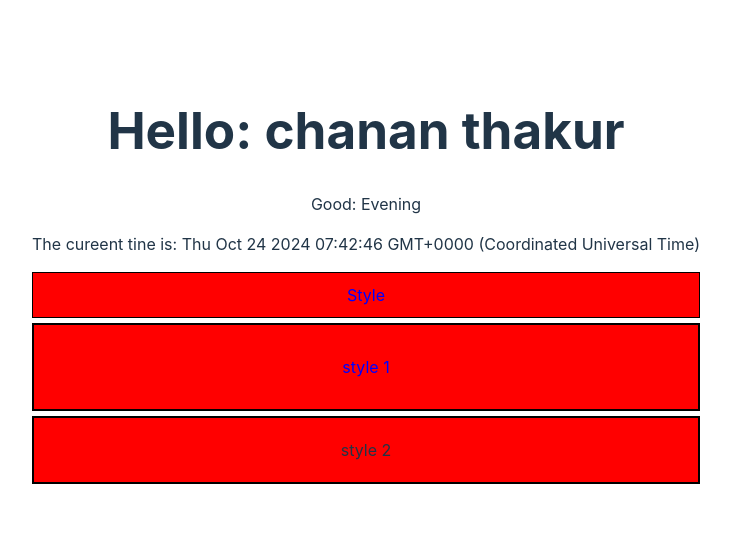
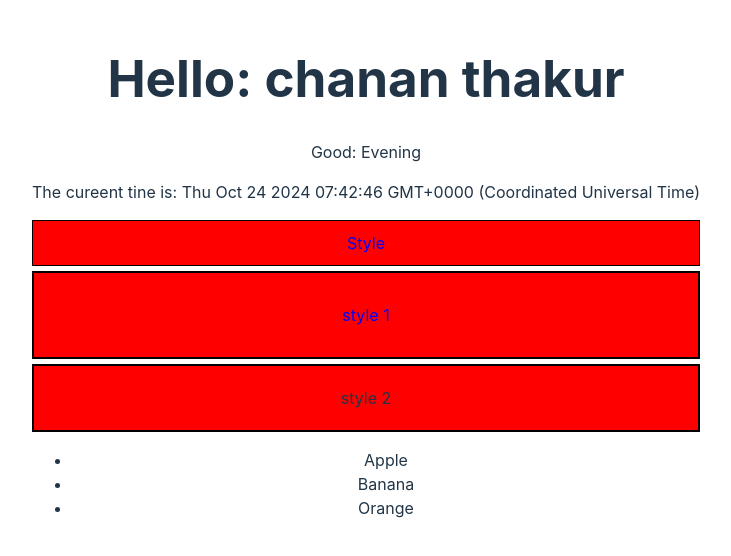
Before and after one commit to CHANDAN-su/reactApplication, a React (Vite) app: page / in a window 1280 px wide. Shown: the part 124-680 px from the top of the page, without its empty margins (274-1005 px from the left). Built offline with nearby package versions, Linux system fonts and the light colour scheme.

Commit message:
Aray and lists in react.js

```diff
--- a/Component/JavascriptXML.jsx
+++ b/Component/JavascriptXML.jsx
@@ -13,6 +13,8 @@ const Greeting = ({name}) =>{
       marginTop: "5px"
     }
 
+    const fruit = ["Apple", "Banana", "Orange"];
+
     return(
         <>
             <h1>Hello: {name}</h1>
@@ -22,6 +24,12 @@ const Greeting = ({name}) =>{
           <div style={{backgroundColor: "red", padding: "10px", border: "1px solid black", color: "blue"}}>Style</div>
           <div style={divStyle}>style 1</div>
           <div className='divstyle'>style 2</div>
+
+          <ul>
+            {fruit.map((fr) => (
+              <li key={fr}>{fr}</li>
+            ))}
+          </ul>
 
         </>
     )
```
